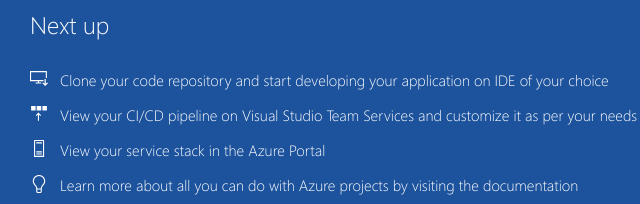
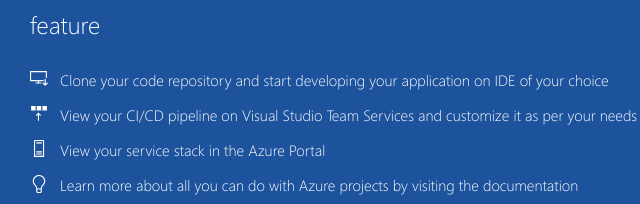
Before and after one commit to Raamprasaadh/gitAssignment2, a plain HTML site: page index.html in a window 1280 px wide. Shown: the part 590-794 px from the top of the page, 195-835 px from the left. Drawn offline with Linux system fonts and the light colour scheme.

Commit message:
change in index file

```diff
--- a/index.html
+++ b/index.html
@@ -22,7 +22,7 @@
                 <div class="description line-1"> Azure DevOps Project has been successfully setup</div>
                 <div class="description line-2"> Your HTML app is up and running on Azure</div>
                 <div class="next-steps-container">
-                    <div class="next-steps-header">Next up</div>
+                    <div class="next-steps-header">feature</div>
                     <div class="next-steps-body">
                         <div class="step">
                             <div class="step-icon">
```
